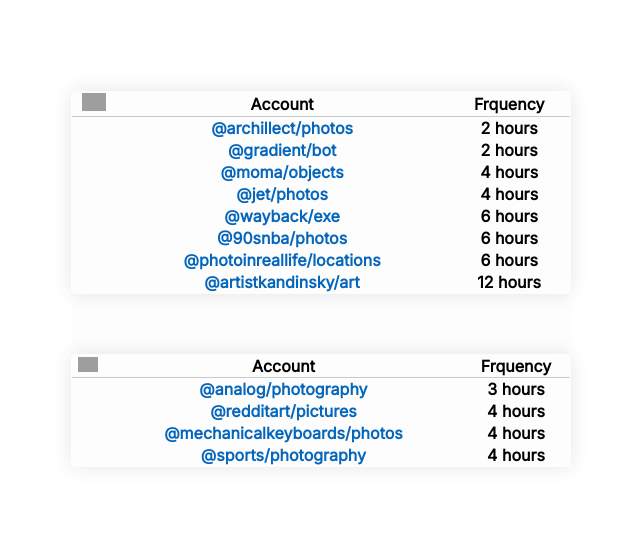
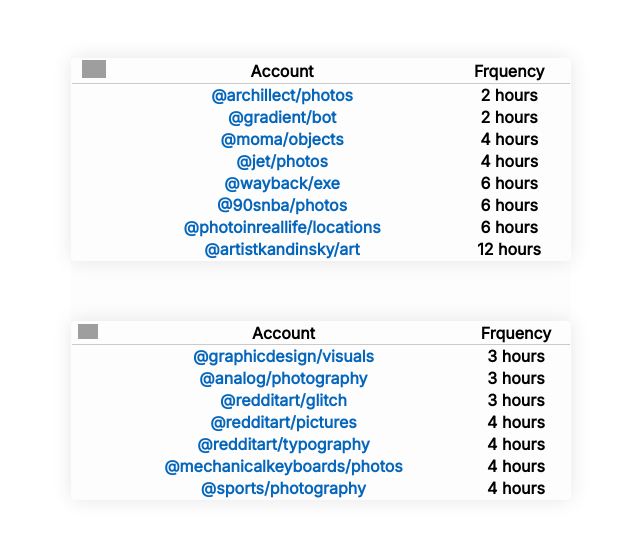
Before and after one commit to jasonleyser/slate-cron, a Next.js app: page /list in a window 1280 px wide. Shown: the part 121-658 px from the top of the page, without its empty margins (319-959 px from the left). Built offline with nearby package versions, Linux system fonts and the light colour scheme; grey boxes are pictures that could not be loaded.

Commit message:
Update list.js

```diff
--- a/pages/list.js
+++ b/pages/list.js
@@ -12,8 +12,11 @@
 ];
 
 const users_reddit = [
+    { account: 'graphicdesign', collection: 'visuals', freq: '3 hours', run_time: 'xx:26' },
     { account: 'analog', collection: 'photography', freq: '3 hours', run_time: 'xx:26' },
+    { account: 'redditart', collection: 'glitch', freq: '3 hours', run_time: 'xx:26' },
     { account: 'redditart', collection: 'pictures', freq: '4 hours', run_time: 'xx:26' },
+    { account: 'redditart', collection: 'typography', freq: '4 hours', run_time: 'xx:26' },
     { account: 'mechanicalkeyboards', collection: 'photos', freq: '4 hours', run_time: 'xx:26' },
     { account: 'sports', collection: 'photography', freq: '4 hours', run_time: 'xx:26' },
 ];
```
